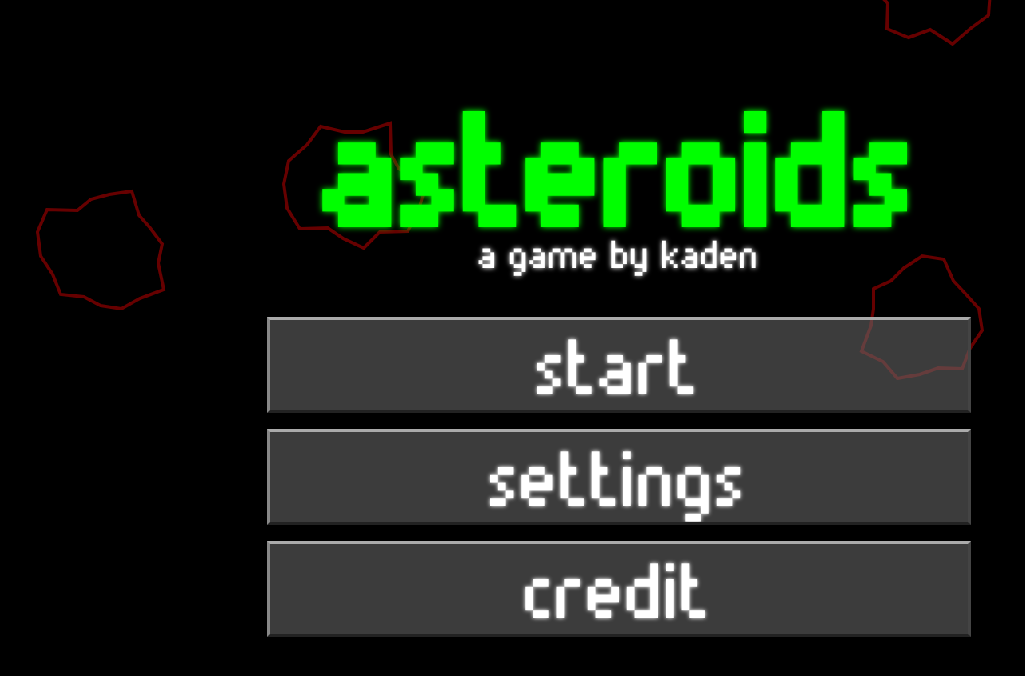
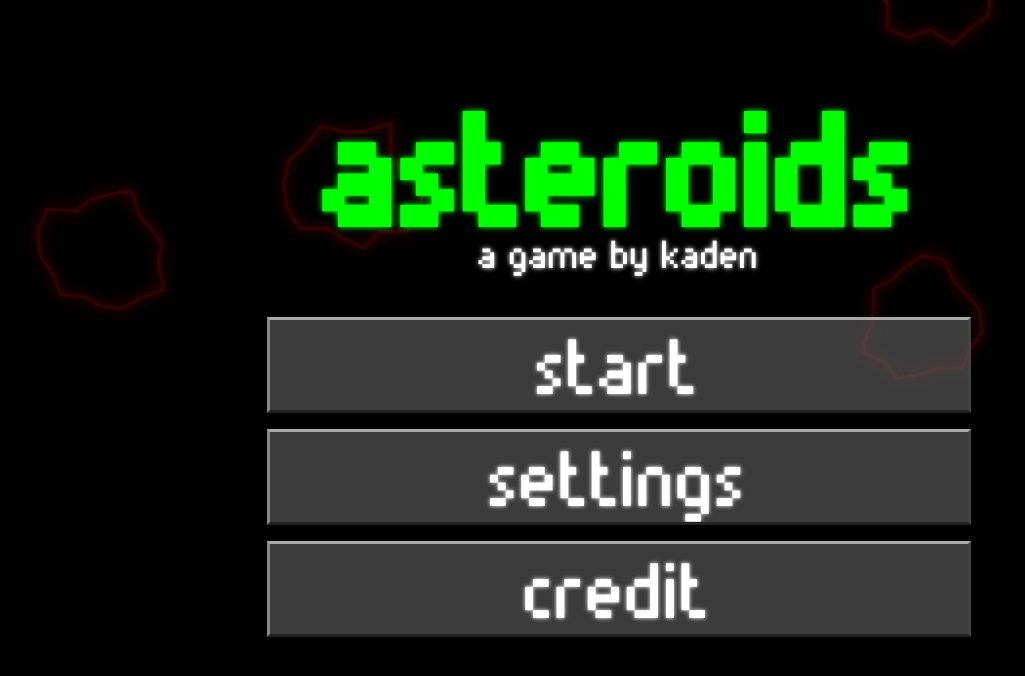
Before and after one commit to kaden-emrich/Asteroids, a plain HTML site: page index.html in a window 1280 px wide. Shown: the whole page, without its empty margins (21-1046 px from the left). Drawn offline with Linux system fonts and the light colour scheme.

Commit message:
bloom simplified

```diff
--- a/index.html
+++ b/index.html
@@ -14,6 +14,7 @@
     <body>
         <div id="gameDiv">
             <canvas id="game" width="1000" height="1000" style="z-index: 0;"></canvas>
+            <canvas id="layer2-game" width="1000" height="1000" style="z-index: 1;"></canvas>
         </div>
 
         <div id="menuDiv" style="opacity: 0;">
@@ -30,8 +31,6 @@
         </div>
     </body>
 
-    <script src="scripts/rendering/PostProcessing.js"></script>
-
     <script src="scripts/settings.js"></script>
     <script src="scripts/classes/Controller.js"></script>
     <script src="scripts/classes/OtherClasses.js"></script>
--- a/scripts/main.js
+++ b/scripts/main.js
@@ -208,7 +208,7 @@ async function updateSize() {
 
 
     if(viewType == 1) {
-        await updateFullScreen();
+        updateFullScreen();
         ctx.lineWidth = Math.floor(canvas.height / 250);
     }
     else {
@@ -234,6 +234,14 @@ async function updateSize() {
         }
     }
     //gameDiv.style.margin = "auto";
+
+    layer2Canvas.style.innerWidth = canvas.style.innerWidth;
+    layer2Canvas.style.innerHeight = canvas.style.innerHeight;
+    layer2Canvas.style.width = canvas.style.width;
+    layer2Canvas.style.height = canvas.style.height;
+    layer2Canvas.width = canvas.width;
+    layer2Canvas.height = canvas.height;
+
     return;
 }// updateSize()
 
@@ -460,6 +468,7 @@ async function drawFrame() {
     await updateAlert();
 
     //testRenderer(ctx);
+    l2ctx.drawImage(canvas, 0, 0);
 
     frameFinished = true;
     return;
--- a/scripts/settings.js
+++ b/scripts/settings.js
@@ -12,8 +12,11 @@ var droppedFrames = 0;
 var tickrateCheckIntervalms = 500;
 
 var canvas = document.getElementById("game");
+var layer2Canvas = document.getElementById('layer2-game')
 var ctx = canvas.getContext("2d");
+var l2ctx = layer2Canvas.getContext("2d");
 ctx.imageSmothingEnabled = false;
+//l2ctx.imageSmothingEnabled = false;
 
 var gameDiv = document.getElementById("gameDiv");
 
--- a/style.css
+++ b/style.css
@@ -10,6 +10,14 @@ body {
 @font-face {
     font-family: "Munro";
     src: url("fonts/munro/munro.ttf");
+}
+
+#layer2-game {
+    position: absolute;
+    filter: blur(7px);
+    opacity: 1;
+    width: 100vw;
+    height: 100vh;
 }
 
 #gameDiv {
@@ -32,6 +40,7 @@ body {
 #menuDiv {
     display: none;
     position: absolute;
+    z-index: 5;
     width: 100vw;
     height: 100vh;
     top: 0;
```
